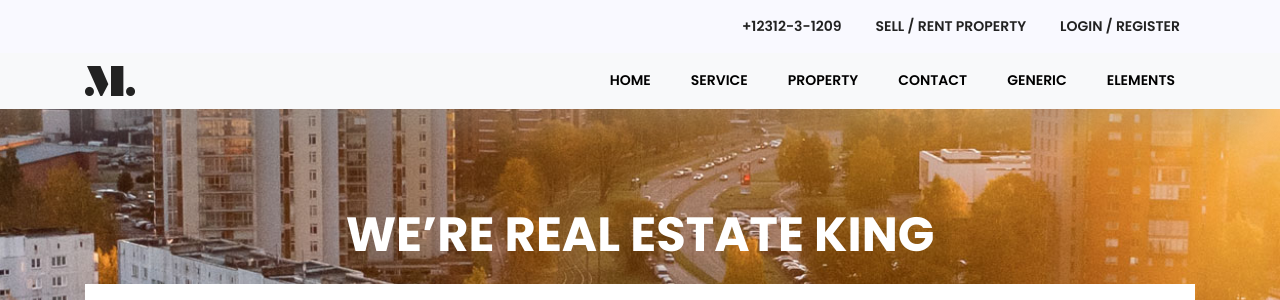
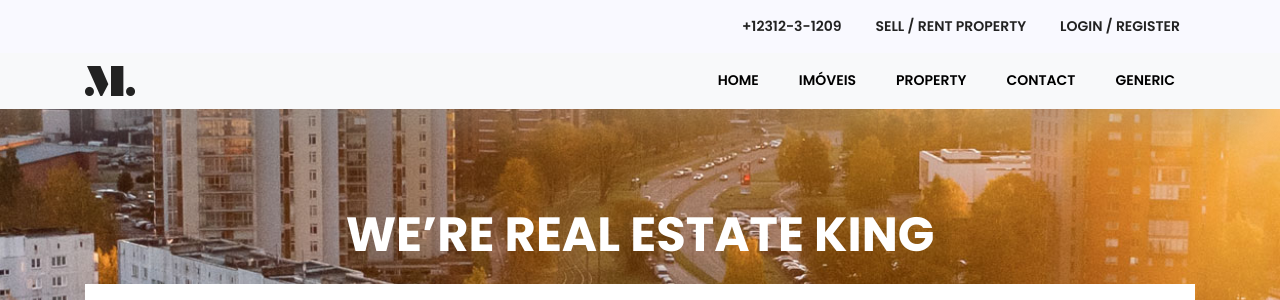
Before and after one commit to VictorhMalheiro/Mover, a PHP site: page /index.php in a window 1280 px wide. Shown: the top 300 px of the page. Run offline with PHP 8.4, Linux system fonts and the light colour scheme; some libraries are stand-ins or nearby versions.

Commit message:
Update header.php
Alteração de links

```diff
--- a/theme/header.php
+++ b/theme/header.php
@@ -8,7 +8,7 @@
                         <ul class="list">
                             <li><a href="tel:+12312-3-1209">+12312-3-1209</a></li>
                             <li><a href="#">Sell / Rent Property</a></li>
-                            <li><a href="#">login / register</a></li>
+                            <li><a href="login.php">login / register</a></li>
                         </ul>
                     </div>
                 </div>
@@ -25,12 +25,11 @@
 
                       <div class="collapse navbar-collapse justify-content-end align-items-center" id="navbarSupportedContent">
                         <ul class="navbar-nav">
-                            <li><a href="#home">Home</a></li>
-                            <li><a href="#service">Service</a></li>
+                            <li><a href="index.php">Home</a></li>
+                            <li><a href="residencias.php">Imóveis</a></li>
                             <li><a href="#property">Property</a></li>
                             <li><a href="#contact">Contact</a></li>
                             <li><a href="generic.html">Generic</a></li>
-                            <li><a href="elements.html">Elements</a></li>
                         </ul>
                       </div>
                 </div>
```
